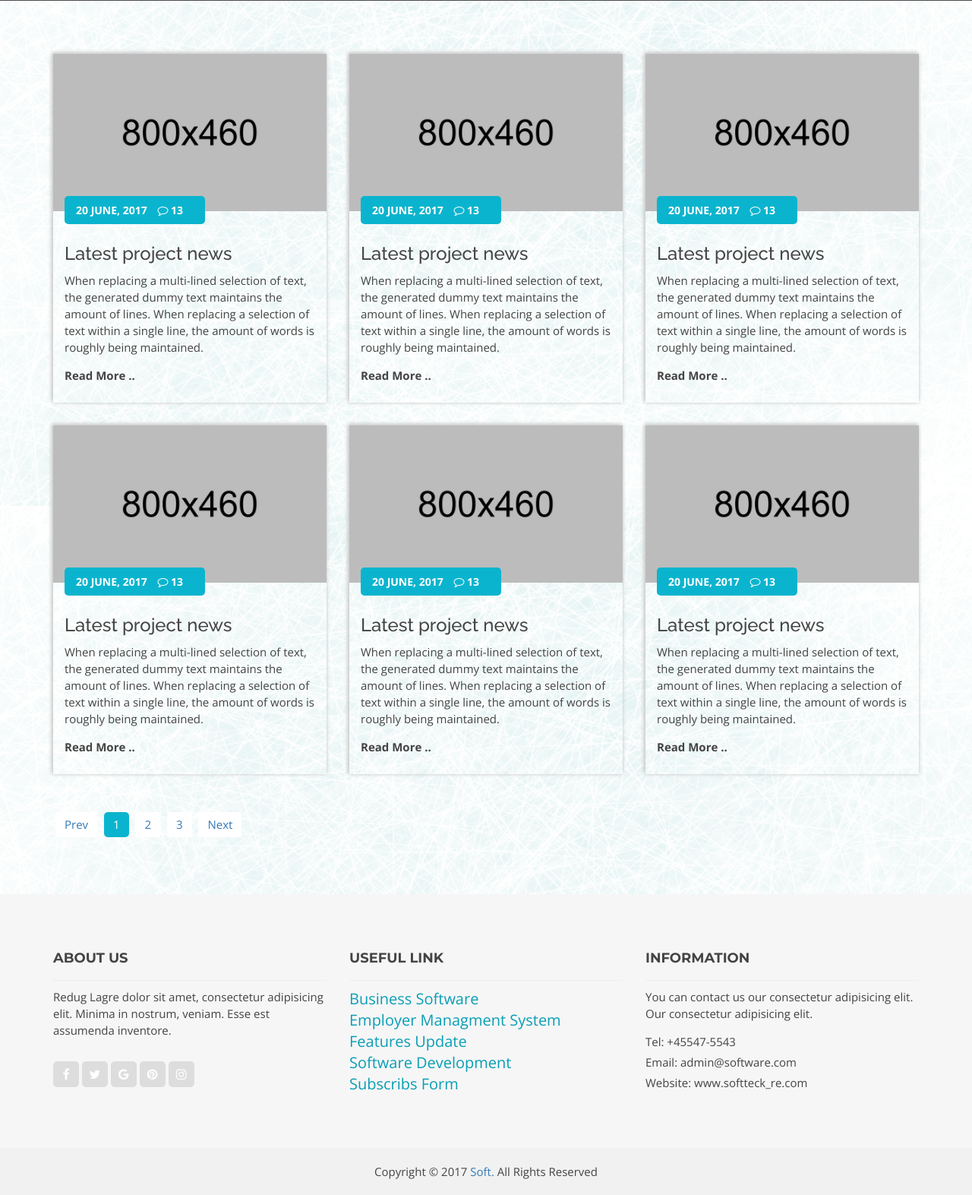
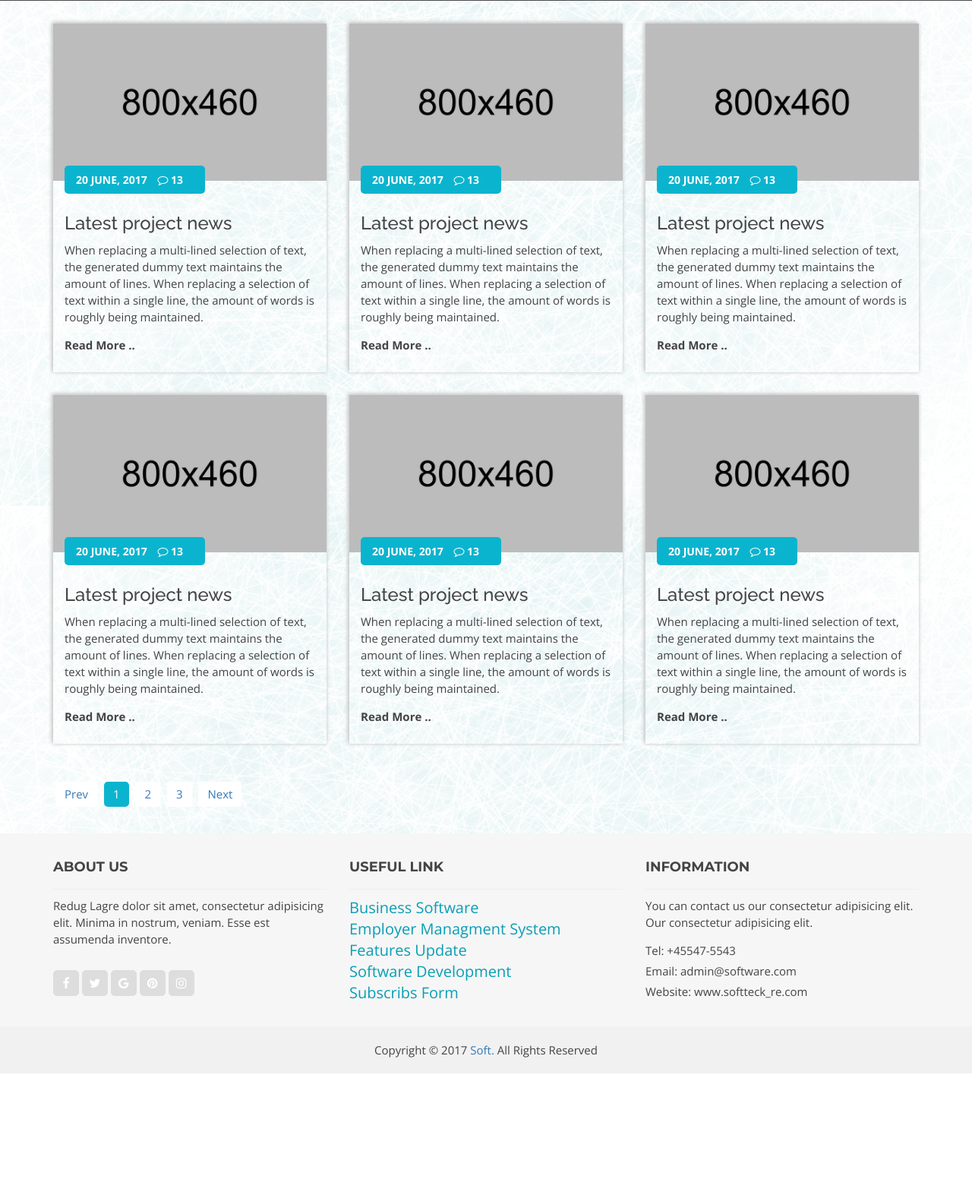
Before and after one commit to MihaiAlexandruVlad/soft-lading, a PHP site: page /blog.html in a window 1280 px wide. Shown: the part 134-1707 px from the top of the page at 76% size. After the commit the page ends 1547 px from the top, so only its background shows below. Run offline with PHP 8.4, Linux system fonts and the light colour scheme.

Commit message:
footer padding din 70 in 30

```diff
--- a/style.css
+++ b/style.css
@@ -248,7 +248,7 @@ input:-moz-placeholder, textarea:-moz-placeholder {
     padding: 0.2em 0;
 }
 .area-padding{
-	padding: 70px 0px;
+	padding: 30px 0px;
 }
 .area-padding-2{
     padding: 70px 0px 60px;
```
